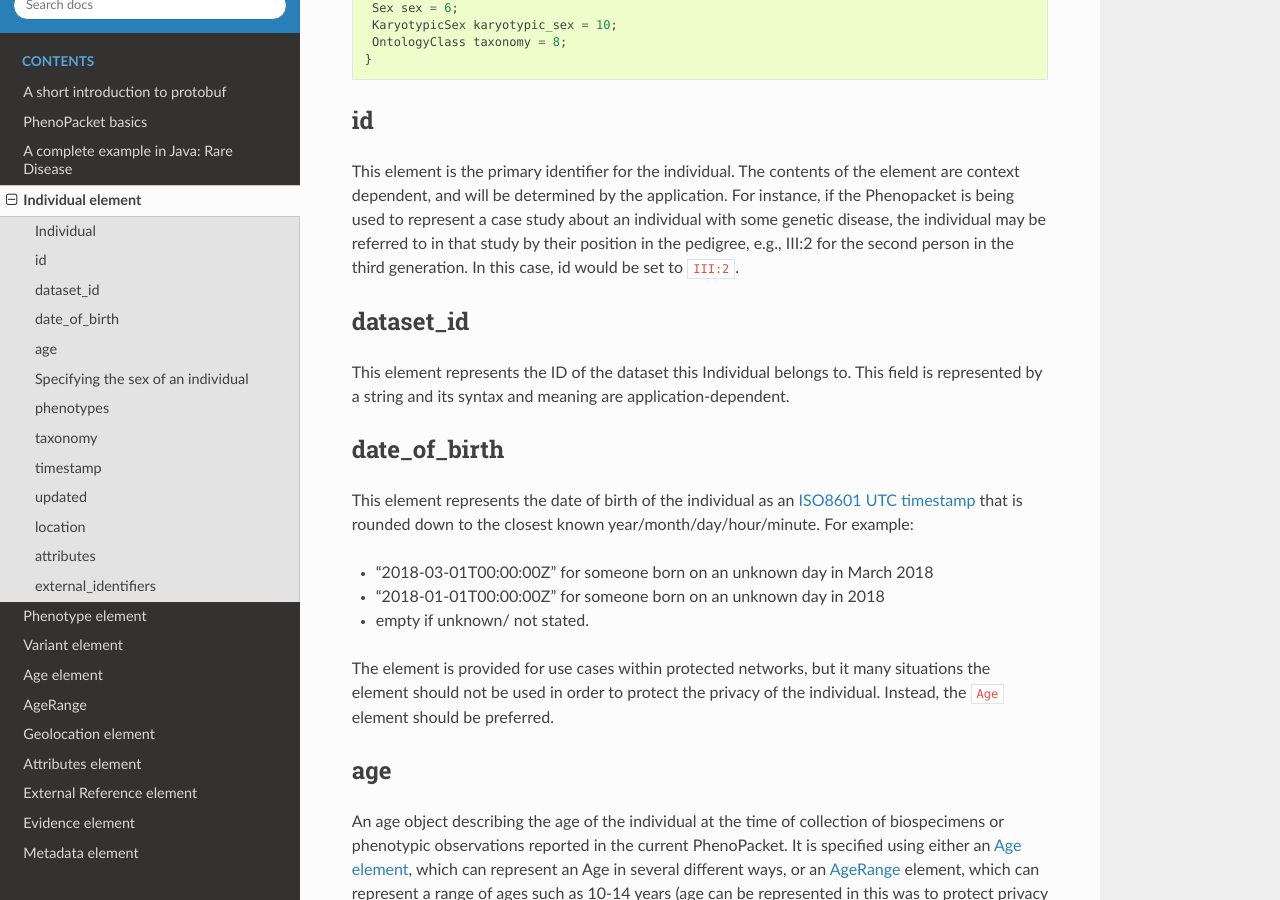
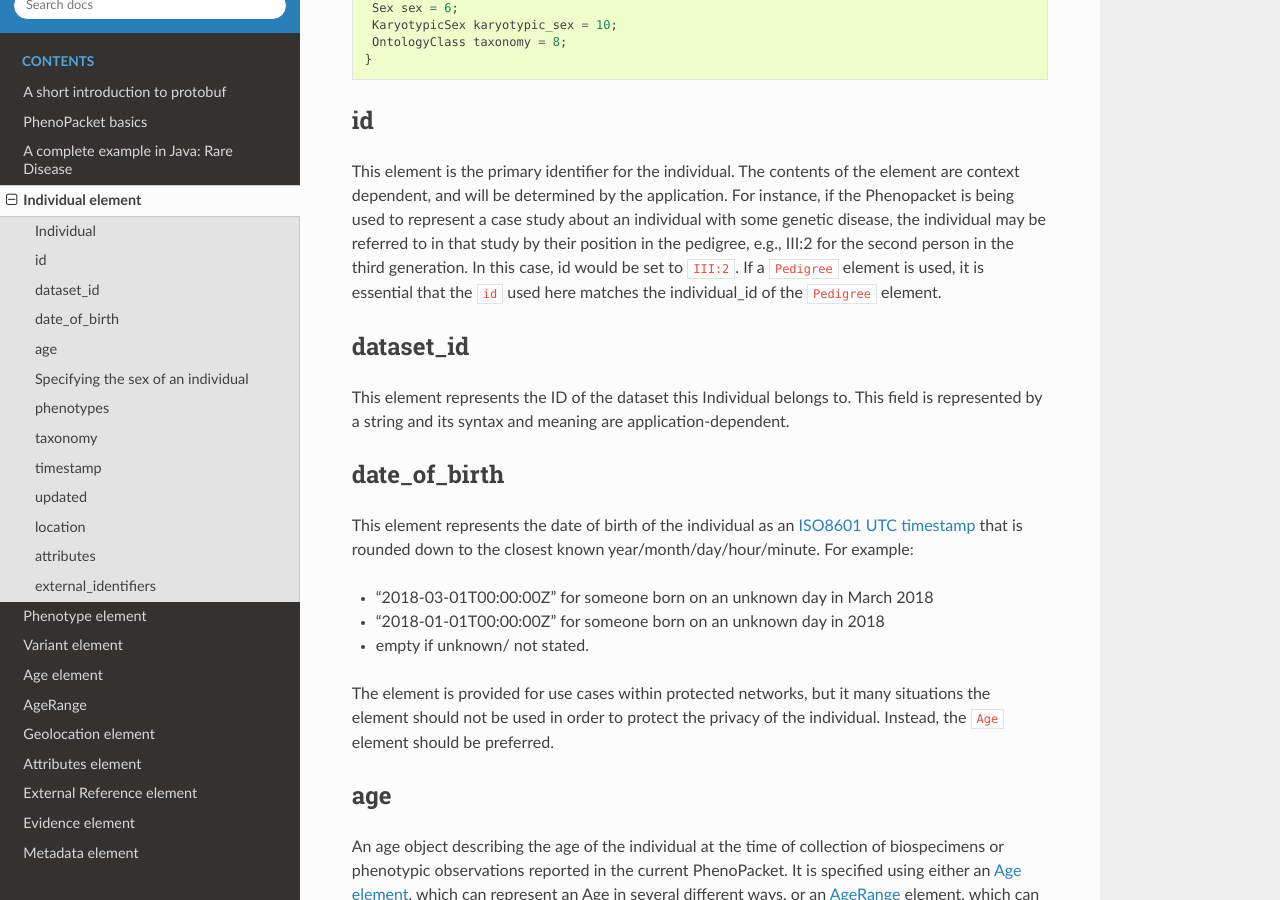
Before and after one commit to phenopackets/phenopacket-schema, a Sphinx documentation site: the page built from docs/individual.rst, in a window 1280 px wide and 900 px high, scrolled down 507 px. Built offline with Sphinx 7.4.7 and the Read the Docs theme 2.0.0, drawn with Linux system fonts in a browser that asks for light colours.

Commit message:
Revised Individual element

```diff
--- a/docs/individual.rst
+++ b/docs/individual.rst
@@ -29,6 +29,8 @@ This element is the primary identifier for the individual. The contents of the e
 be determined by the application. For instance, if the Phenopacket is being used to represent a case study about
 an individual with some genetic disease, the individual may be referred to in that study by their position in
 the pedigree, e.g., III:2 for the second person in the third generation. In this case, id would be set to ``III:2``.
+If a ``Pedigree`` element is used, it is essential that the ``id`` used here matches the individual_id of
+the ``Pedigree`` element.
 
 dataset_id
 ==========
```
